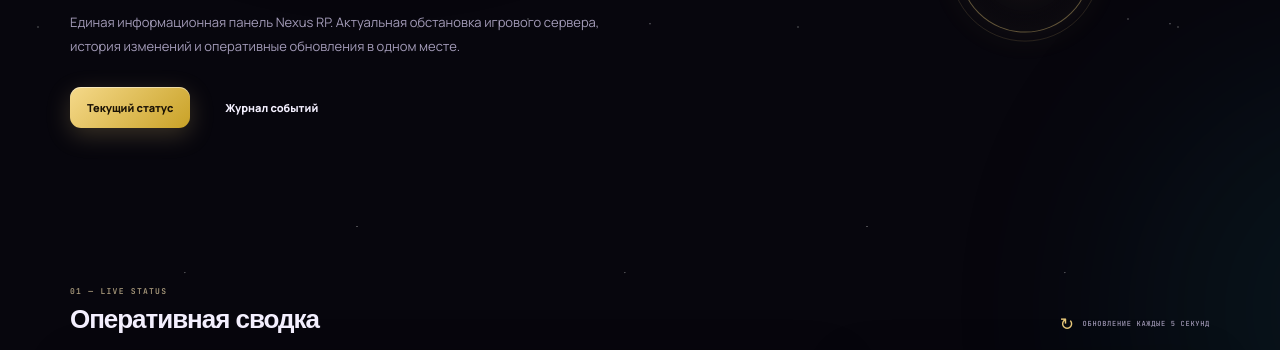
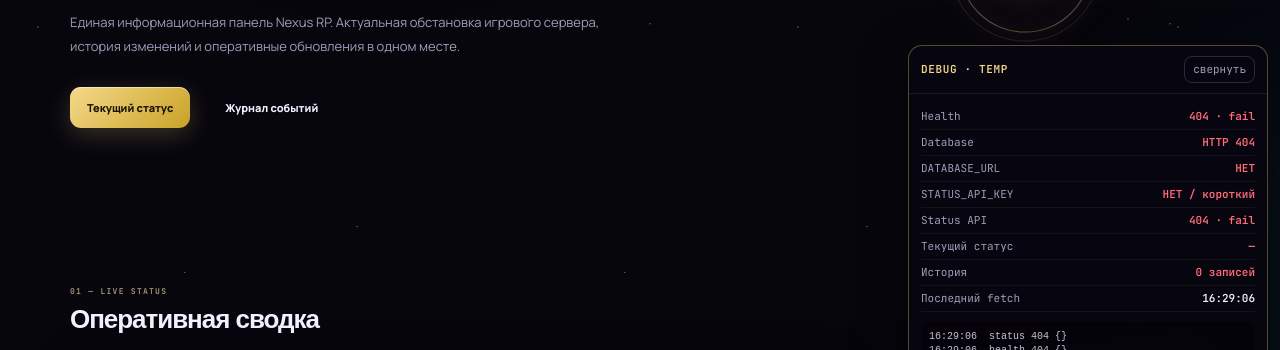
Before and after one commit to med1aprod/nexus-rp-alerts, a website: page public/index.html in a window 1280 px wide. Shown: the part 381-731 px from the top of the page. Drawn offline with Linux system fonts and the light colour scheme; no server answers; a web font is replaced by a local one.

Commit message:
TEMP: link debug.css for diagnostic panel

```diff
--- a/public/index.html
+++ b/public/index.html
@@ -11,6 +11,7 @@
   <link rel="preconnect" href="https://fonts.gstatic.com" crossorigin>
   <link href="https://fonts.googleapis.com/css2?family=Unbounded:wght@500;600;700;800&family=Manrope:wght@400;500;600;700;800&family=JetBrains+Mono:wght@400;500;600&display=swap" rel="stylesheet">
   <link rel="stylesheet" href="/styles.css">
+  <link rel="stylesheet" href="/debug.css">
   <script defer src="/app.js"></script>
 </head>
 <body>
```
